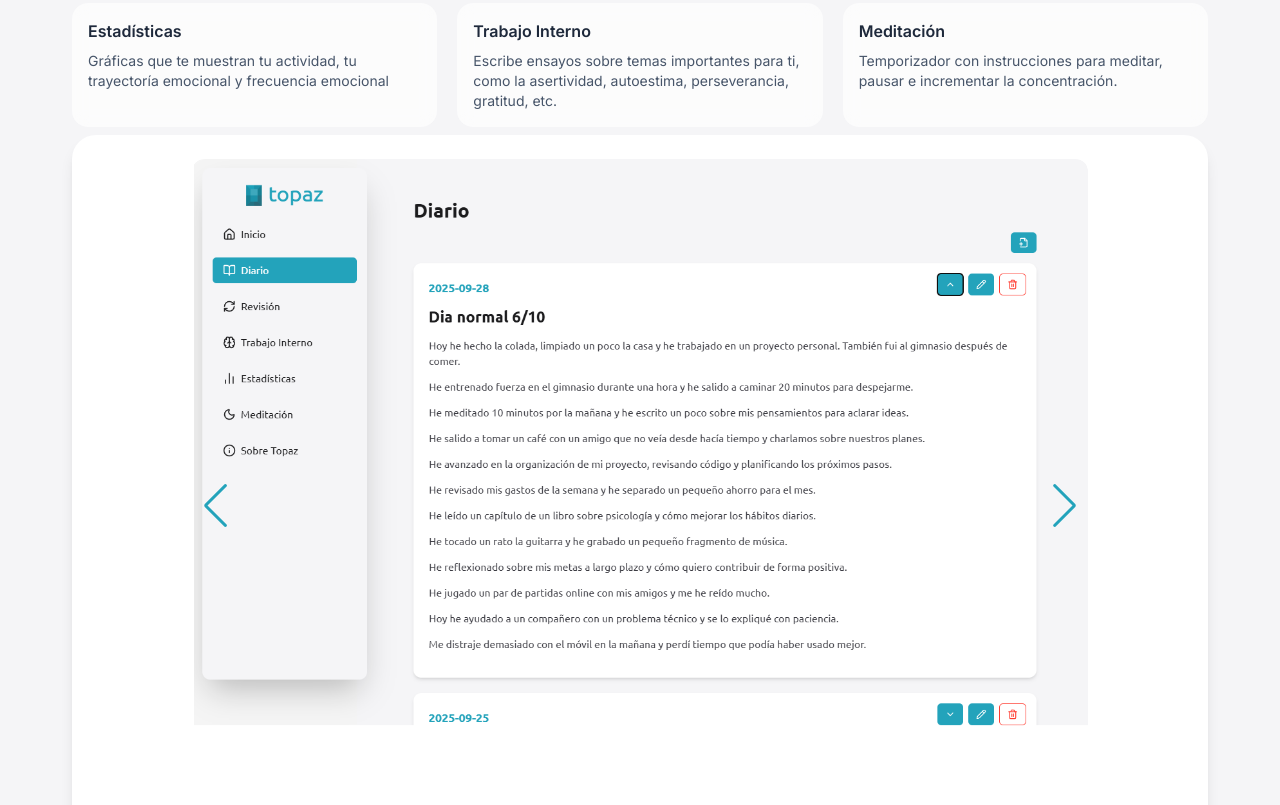
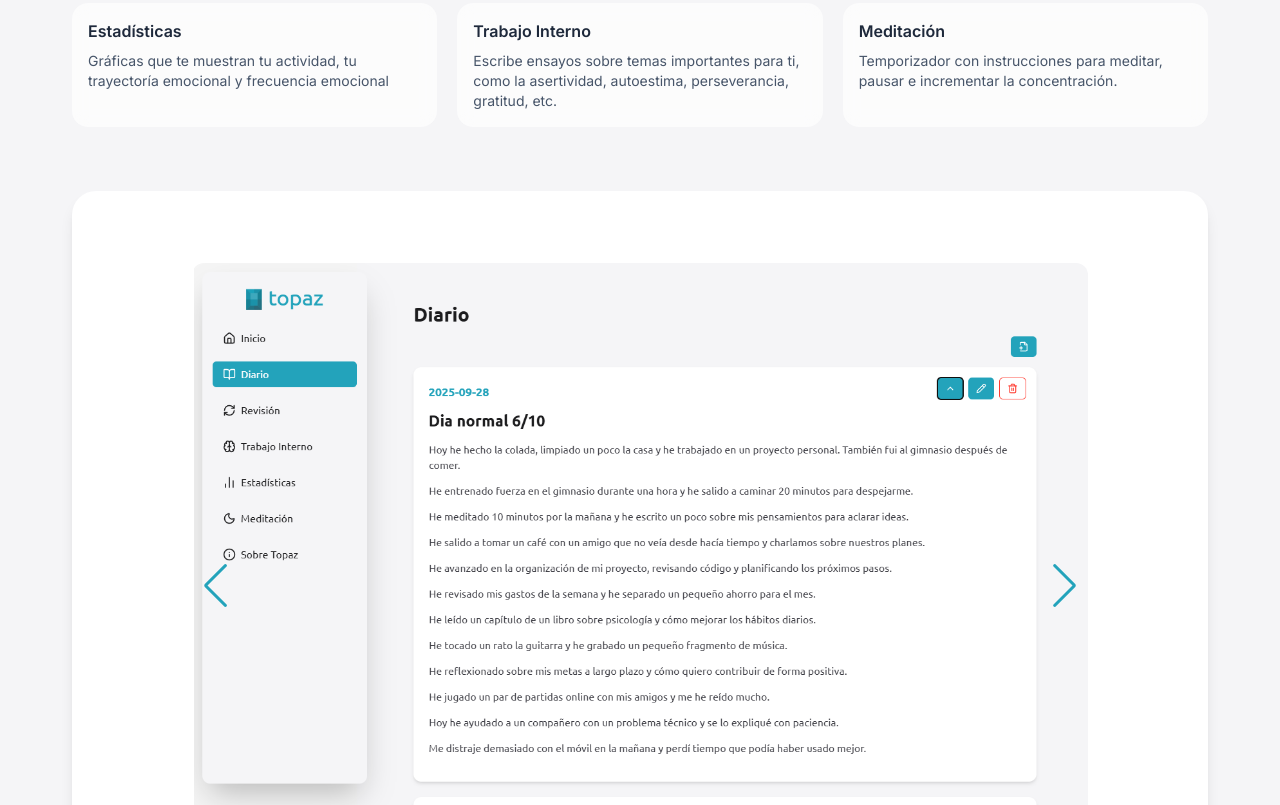
Before and after one commit to selekode/TopazApp, a plain HTML site: page index.html in a window 1280 px wide. Shown: the part 691-1496 px from the top of the page. Drawn offline with nearby package versions, Linux system fonts and the light colour scheme.

Commit message:
Added margins and paddings

```diff
--- a/index.html
+++ b/index.html
@@ -109,9 +109,9 @@
         </div>
       </div>
 
-      <div id="gallery" class="mt-2 flex justify-center bg-gallery rounded-3xl shadow-lg p-6">
+      <div id="gallery" class="mt-10 flex justify-center bg-gallery rounded-3xl shadow-lg p-6">
         <!-- Limit the carousel size -->
-        <div class="swiper mySwiper w-full max-w-4xl rounded-xl ">
+        <div class="swiper mySwiper w-full max-w-4xl rounded-xl pt-12 ">
           <div class="swiper-wrapper">
             <!-- Slide 1 -->
             <div class="swiper-slide relative">
```
